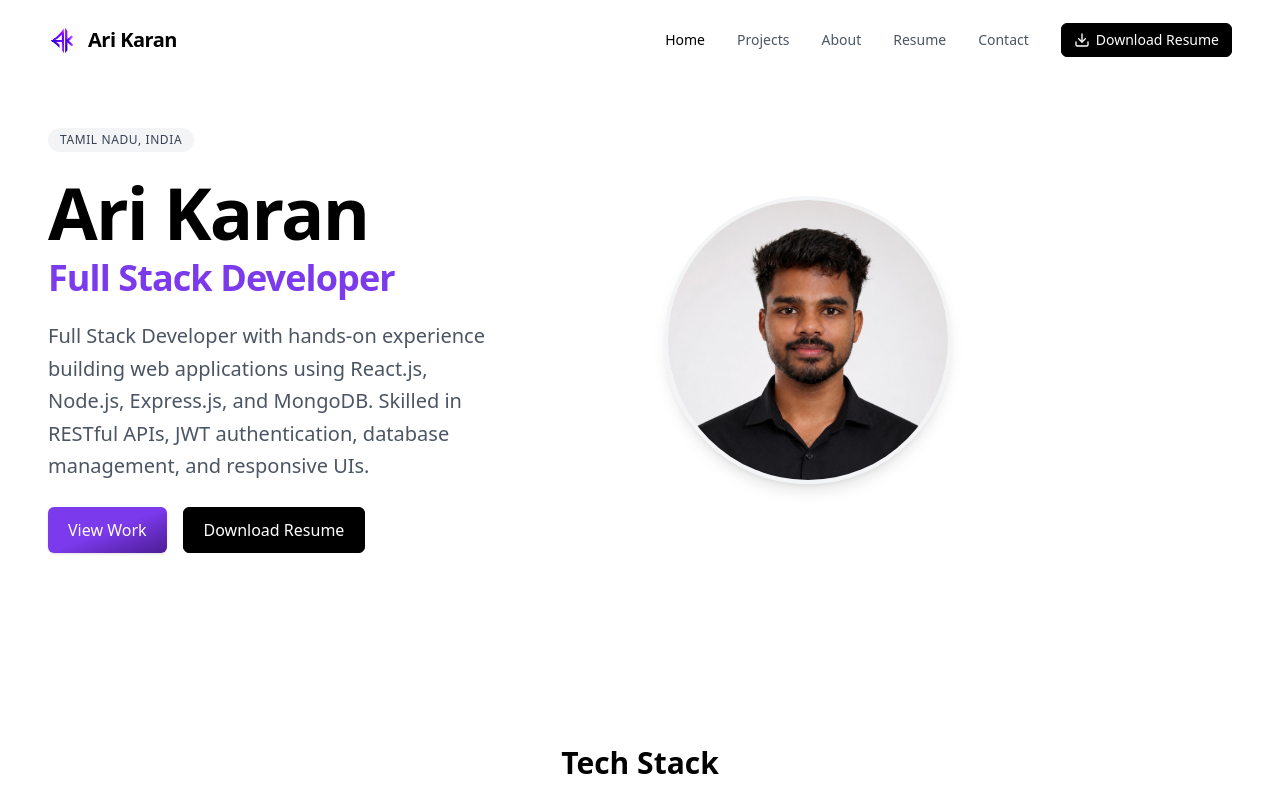
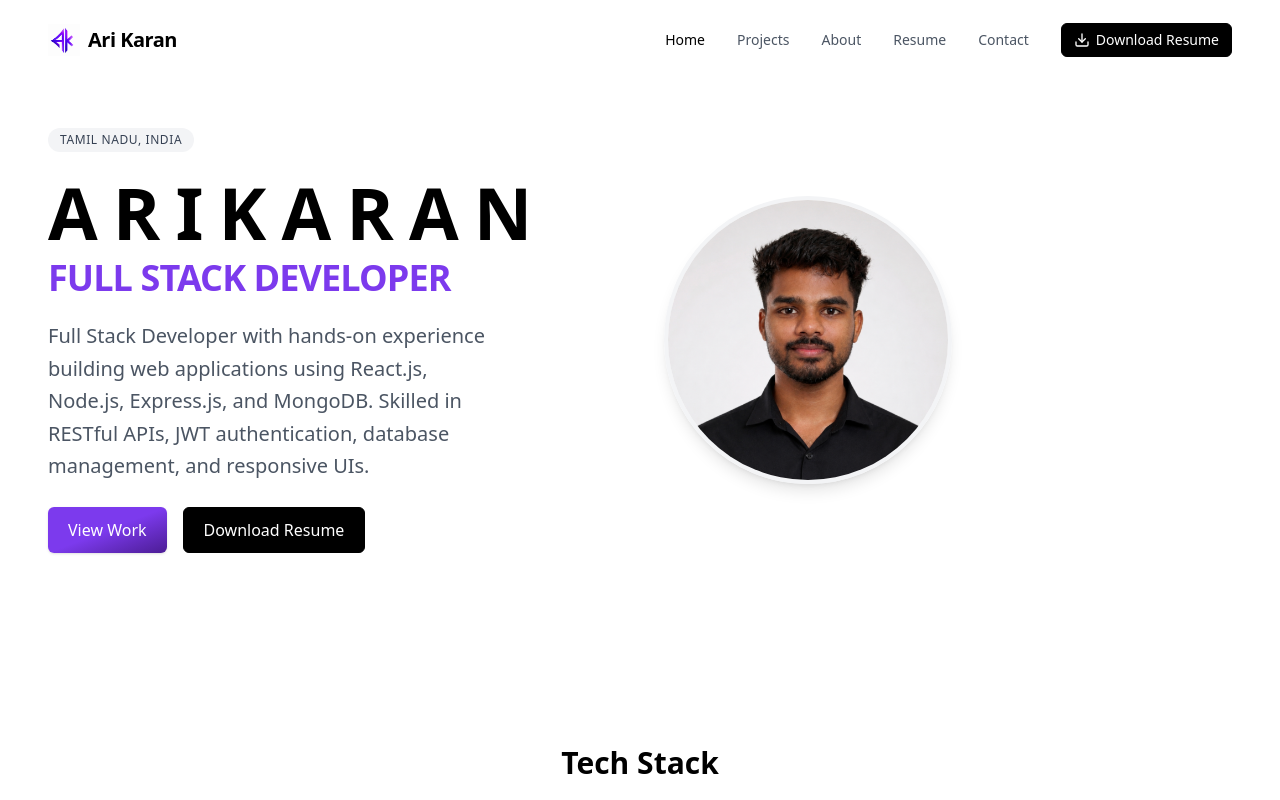
Before and after one commit to itarikaran/portfolio, a React (Vite) app: page / in a window 1280 px wide. Shown: the top 800 px of the page. Built offline with nearby package versions, Linux system fonts and the light colour scheme.

Commit message:
fix: home page text

```diff
--- a/src/pages/Home.jsx
+++ b/src/pages/Home.jsx
@@ -32,10 +32,10 @@ export default function Home() {
                 className="space-y-2 lg:space-y-3"
               >
                 <h1 className="text-5xl sm:text-6xl lg:text-7xl font-bold tracking-tight leading-none text-black whitespace-nowrap">
-                  Ari Karan
+                  A R I K A R A N
                 </h1>
                 <h2 className="text-2xl sm:text-3xl lg:text-4xl font-bold tracking-tight leading-none text-violet-600 whitespace-nowrap">
-                  Full Stack Developer
+                  FULL STACK DEVELOPER
                 </h2>
               </motion.div>
               <motion.p
```
